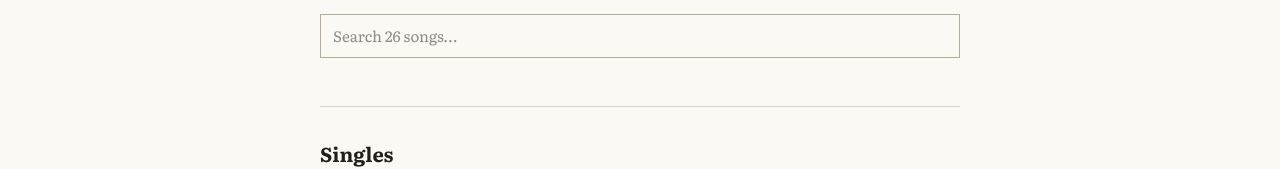
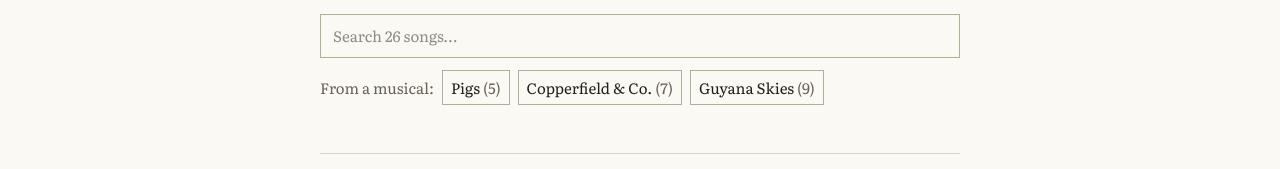
Before and after one commit to mannixharry/music-site, a React (Vite) app: page /songs in a window 1280 px wide. Shown: the part 242-411 px from the top of the page. Built offline with nearby package versions, Linux system fonts and the light colour scheme; no server answers.

Commit message:
Let the catalogue be narrowed to one musical

```diff
--- a/src/pages/Songs.jsx
+++ b/src/pages/Songs.jsx
@@ -3,6 +3,7 @@ import Placeholder from '../components/Placeholder'
 import SongItem from '../components/SongItem'
 import { useContent } from '../context/contentContext'
 import { toQueue } from '../content/normalise'
+import { musicals } from '../content/musicals'
 import { useSectionNav } from '../context/sectionNavContext'
 import { ANCHOR, HEADING, LIST, LIST_ITEM, SECTION } from '../rules'
 import { usePageMeta } from '../usePageMeta'
@@ -38,22 +39,42 @@ function Songs() {
 
   const { songs } = useContent()
   const [query, setQuery] = useState('')
+  // Which show to narrow the list to, or null for the whole catalogue. Twenty-one
+  // of the twenty-six songs here are demos from three musicals, and typing a
+  // show's name into the search does find them — but only if a reader guesses
+  // that it will. This says so out loud.
+  const [show, setShow] = useState(null)
+
+  // Only the shows that actually have something in the catalogue, with counts,
+  // so the row cannot offer a filter that leads to an empty page.
+  const shows = useMemo(
+    () =>
+      musicals
+        .map((musical) => ({
+          slug: musical.slug,
+          title: musical.title,
+          count: songs.filter((song) => song.musicalSlug === musical.slug).length,
+        }))
+        .filter((musical) => musical.count > 0),
+    [songs],
+  )
 
   // Title and description, like the admin's search — and `title` here is the
   // composed one, so typing a musical's name finds all of its demos.
   const matches = useMemo(() => {
     const needle = query.trim().toLowerCase()
-    if (!needle) return songs
+    const narrowed = show ? songs.filter((song) => song.musicalSlug === show) : songs
+    if (!needle) return narrowed
 
-    return songs.filter(
+    return narrowed.filter(
       (song) =>
         song.title.toLowerCase().includes(needle) ||
         song.description.toLowerCase().includes(needle),
     )
-  }, [songs, query])
+  }, [songs, query, show])
 
   const groups = groupSongs(matches)
-  const searching = query.trim().length > 0
+  const searching = query.trim().length > 0 || show !== null
 
   // Handed to Layout, which pins it under the header — the same row the musicals
   // page gets, and for the same reason: this page runs to a few dozen entries
@@ -64,14 +85,14 @@ function Songs() {
   // that the search has emptied is worse than no row at all.
   const sections = useMemo(
     () =>
-      query.trim()
+      searching
         ? null
         : groupSongs(songs).map((group) => ({
             slug: group.slug,
             label: group.title,
             count: group.songs.length,
           })),
-    [songs, query],
+    [songs, query, show],
   )
 
   useSectionNav(sections)
@@ -101,7 +122,10 @@ function Songs() {
             />
             {/* type="search" gives a clear button in some browsers and not
                 others, and it is the one control here worth being sure of. */}
-            {searching && (
+            {/* Tied to the text, not to `searching` — `searching` now also
+                means "a musical is chosen", and a Clear button beside an empty
+                box that does not clear the thing you can see is a lie. */}
+            {query.trim().length > 0 && (
               <button type="button" onClick={() => setQuery('')} className="shrink-0 text-sm underline">
                 Clear
               </button>
@@ -110,12 +134,49 @@ function Songs() {
         </div>
       )}
 
+      {/* Named rather than typed. Each show is a button and not a link: this
+          filters what is on the page, it does not go anywhere, and a control
+          that changes the page in place should not look like a way off it. */}
+      {shows.length > 1 && (
+        <div className="mt-3 flex flex-wrap items-center gap-2">
+          <span className="text-sm text-gray-600">From a musical:</span>
+          {shows.map((musical) => {
+            const on = show === musical.slug
+            return (
+              <button
+                key={musical.slug}
+                type="button"
+                // Clicking the one already chosen turns it off, so there is
+                // always a way back to everything without hunting for a reset.
+                onClick={() => setShow(on ? null : musical.slug)}
+                aria-pressed={on}
+                className={`border px-2 py-1 text-sm ${
+                  on
+                    ? 'border-accent bg-accent text-white'
+                    : 'border-gray-400 bg-white hover:bg-gray-200'
+                }`}
+              >
+                {musical.title}{' '}
+                <span className={on ? 'text-gray-200' : 'text-gray-600'}>({musical.count})</span>
+              </button>
+            )
+          })}
+          {show && (
+            <button type="button" onClick={() => setShow(null)} className="text-sm underline">
+              Show everything
+            </button>
+          )}
+        </div>
+      )}
+
       {/* Announced, so the count reaches someone who cannot see the list shrink. */}
       {searching && (
         <p aria-live="polite" className="mt-4 text-sm text-gray-600">
           {matches.length === 0
-            ? `Nothing matches “${query.trim()}”.`
-            : `${matches.length} of ${songs.length} songs match “${query.trim()}”.`}
+            ? `Nothing here matches${query.trim() ? ` “${query.trim()}”` : ''}.`
+            : `${matches.length} of ${songs.length} songs${
+                query.trim() ? ` match “${query.trim()}”` : ''
+              }.`}
         </p>
       )}
 
```
